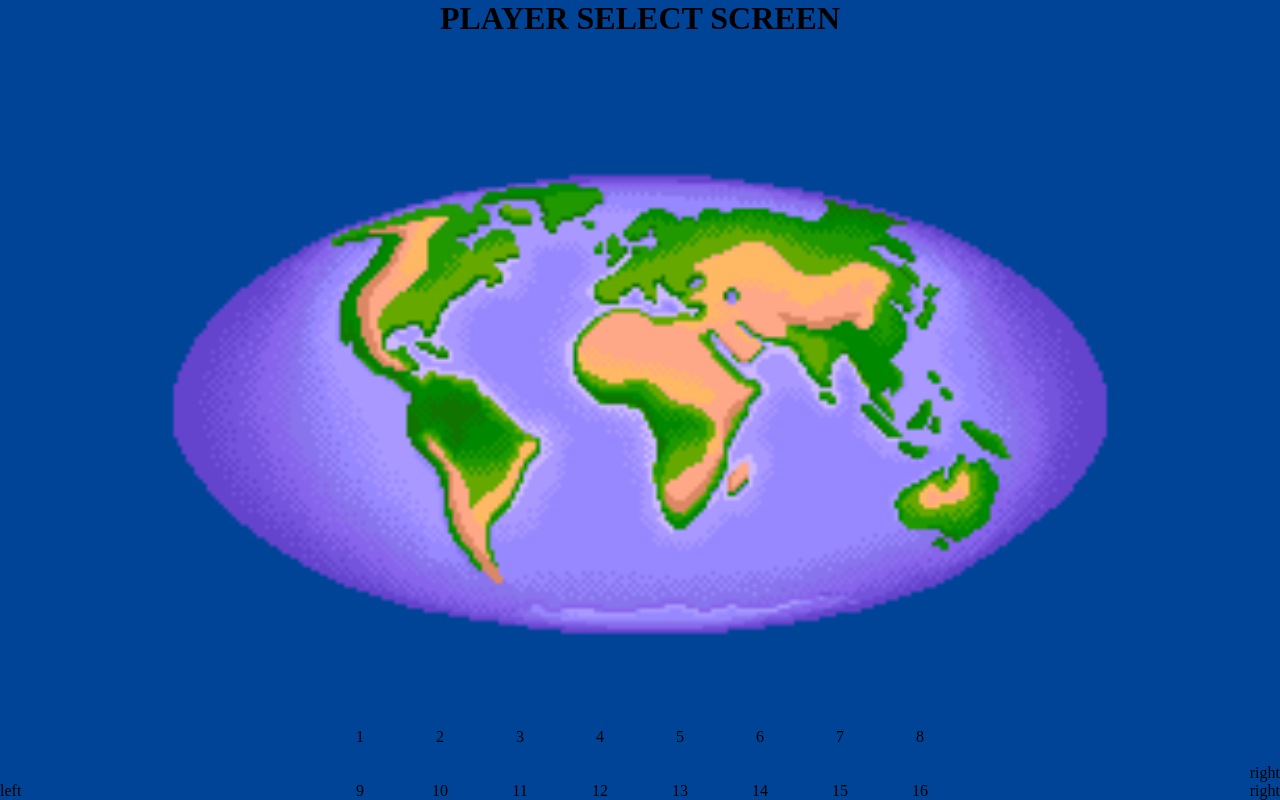
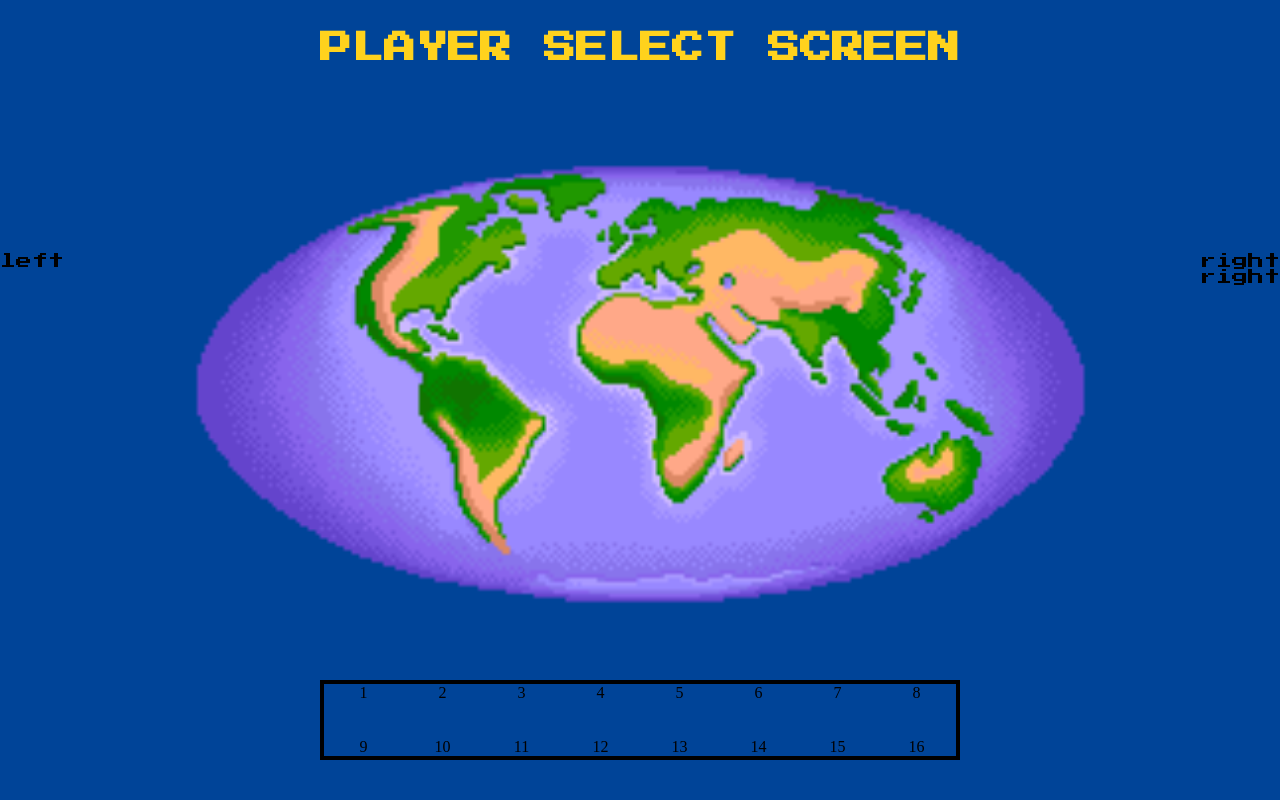
Before and after one commit to munkeyto/character-select, a PHP site: page / in a window 1280 px wide. Run offline with PHP 8.4, Linux system fonts and the light colour scheme.

Commit message:
created defaults and added game-like font

```diff
--- a/css/components/container.css
+++ b/css/components/container.css
@@ -6,7 +6,7 @@
   grid-template-areas:
     "header header header header"
     "player-one character-select character-select cpu";
-  height: 100vh;
+  height: 95vh;
 }
 
 .header {
@@ -16,7 +16,6 @@
 
 .player-one {
   grid-area: player-one;
-  align-self: end;
 }
 
 .character-select {
@@ -30,10 +29,10 @@
   grid-area: character-select;
   text-align: center;
   align-self: end;
+  border: solid black 4px;
 }
 
 .cpu {
   grid-area: cpu;
-  align-self: end;
   text-align: right;
 }
--- /dev/null
+++ b/css/components/font.css
@@ -0,0 +1,12 @@
+h1, h2, h3, h4 {
+  font-family: var(--font-h);
+  color: var(--font-color);
+}
+
+h1 {
+  margin-top: 2.5%;
+}
+
+p {
+  font-family: var(--font-p);
+}
--- a/css/components/index.css
+++ b/css/components/index.css
@@ -1 +1,2 @@
 @import url('container.css');
+@import url('font.css');
--- a/css/style.css
+++ b/css/style.css
@@ -1,4 +1,8 @@
+/* style sheets */
 @import url('components/index.css');
+
+/* fonts */
+@import url('https://fonts.googleapis.com/css2?family=Press+Start+2P&display=swap');
 
 /* defaults */
 * {
@@ -9,8 +13,14 @@
 body {
   background-image: url('../images/background/map-notext.gif');
   background-repeat: no-repeat;
-  background-size: cover;
-  background-position-y: 15%;
+  background-size: contain;
+  background-position-y: -20%;
   background-position-x: 50%;
   background-color: #004498;
 }
+
+:root {
+  --font-h: 'Press Start 2P', cursive;
+  --font-p: 'Press Start 2P', cursive;
+  --font-color: #FFD21D;
+}
```
